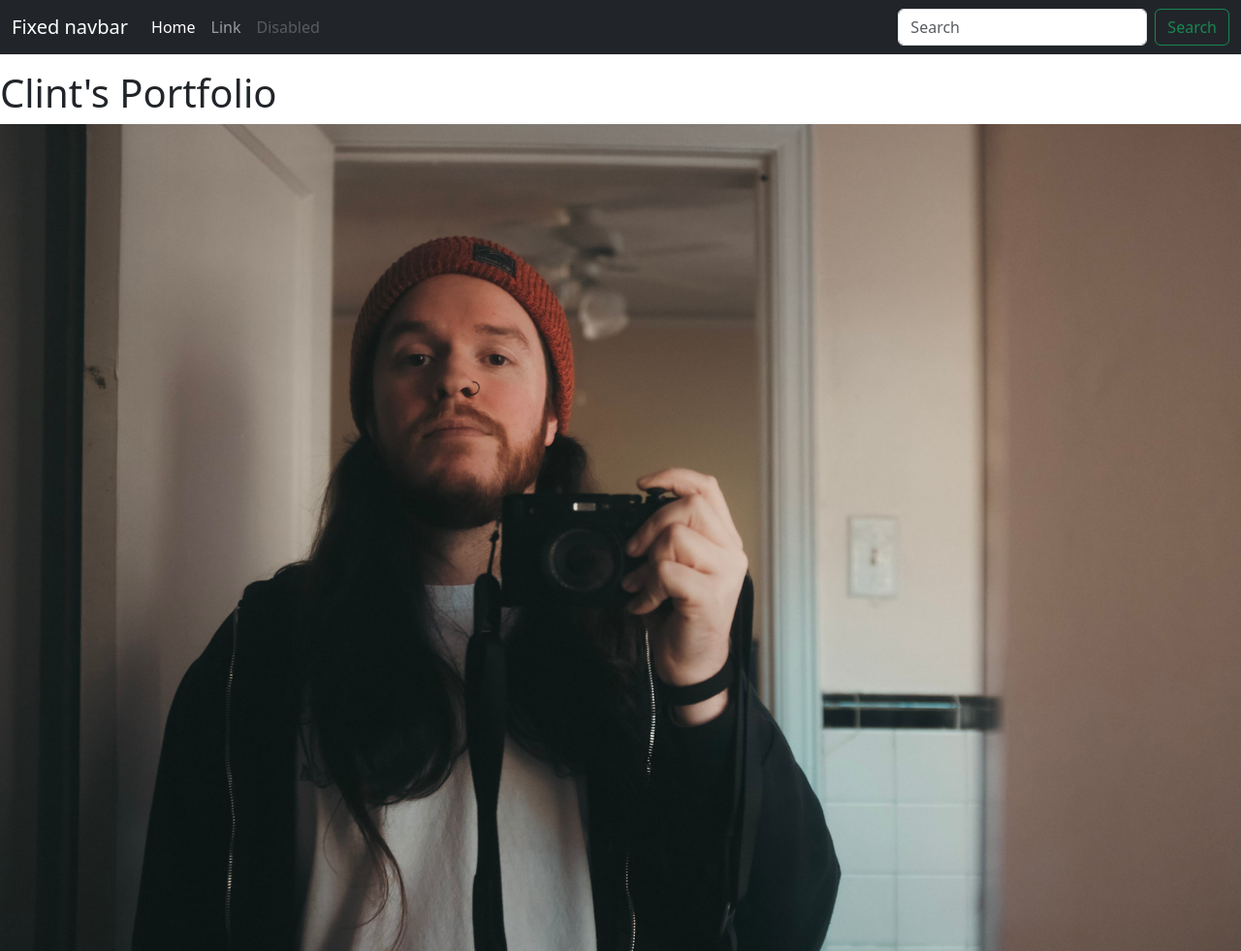
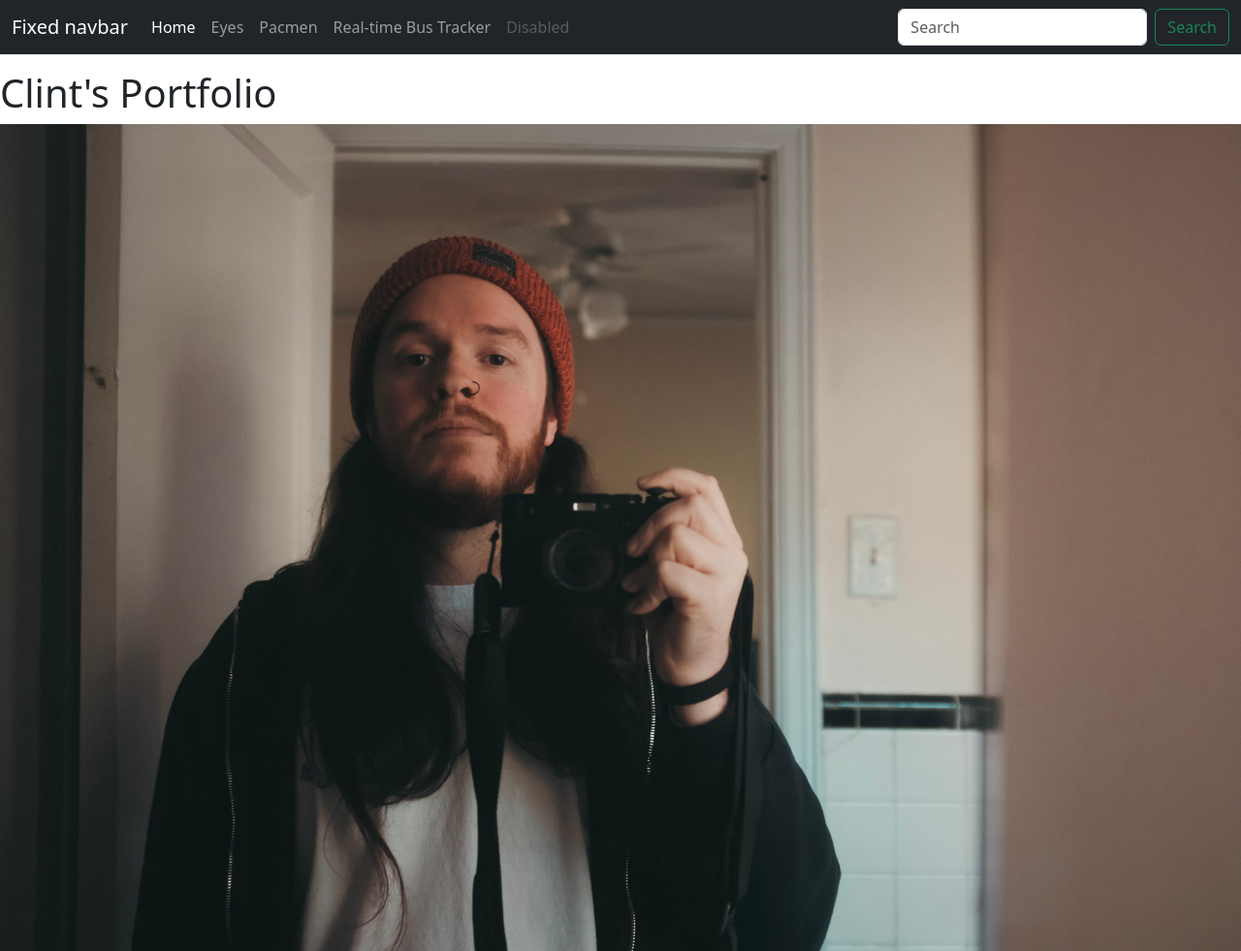
Before and after one commit to Clint-fuller0/Clint-fuller0.github.io, a plain HTML site: page index.html in a window 1280 px wide. Shown: the top 981 px of the page at 97% size. Drawn offline with nearby package versions, Linux system fonts and the light colour scheme.

Commit message:
Update index.html

```diff
--- a/index.html
+++ b/index.html
@@ -66,7 +66,13 @@
               <a class="nav-link active" aria-current="page" href="#">Home</a>
             </li>
             <li class="nav-item">
-              <a class="nav-link" href="#">Link</a>
+              <a class="nav-link" href="#">Eyes</a>
+            </li>
+            <li class="nav-item">
+              <a class="nav-link" href="#">Pacmen</a>
+            </li>
+            <li class="nav-item">
+              <a class="nav-link" href="#">Real-time Bus Tracker</a>
             </li>
             <li class="nav-item">
               <a class="nav-link disabled">Disabled</a>
```
